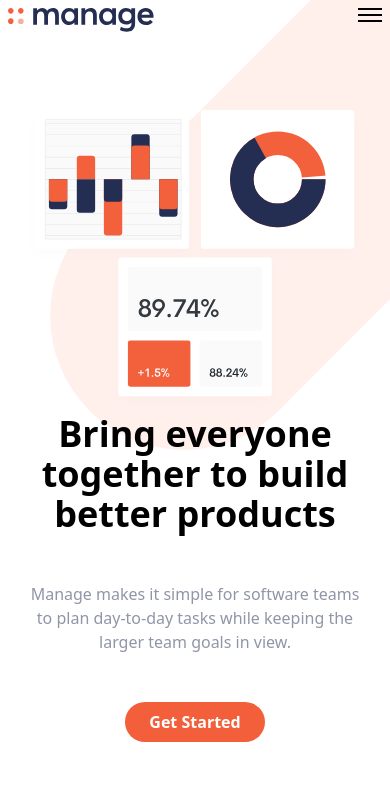
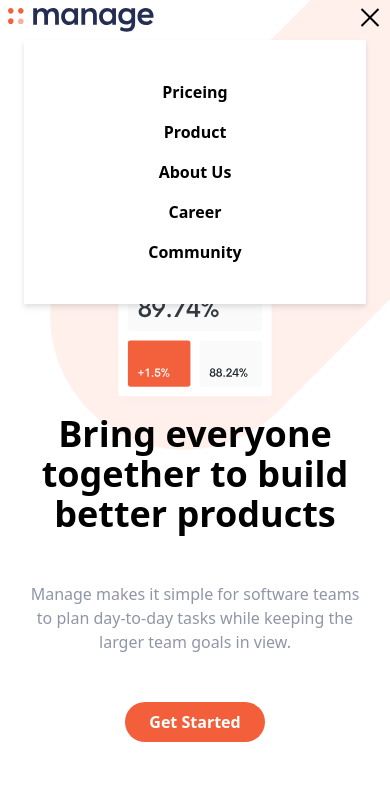
Before and after one commit to birukmade/Manage, a website: page src/index.html in a window 390 px wide. Both pictures are taken after a click on the button 370 px from the left and 20 px from the top of the page. Shown: the top 803 px of the page. Drawn offline with Linux system fonts and the light colour scheme.

Commit message:
added toggling moblile menu on small screens

```diff
--- a/js/main.js
+++ b/js/main.js
@@ -0,0 +1,7 @@
+const hamburgerbuttenElement = document.querySelector("#hamburger-icon");
+const mobileMenuElement = document.querySelector("#mobile-menu");
+
+hamburgerbuttenElement.addEventListener("click", function () {
+  hamburgerbuttenElement.classList.toggle("open");
+  mobileMenuElement.classList.toggle("hidden");
+});
--- a/src/index.html
+++ b/src/index.html
@@ -5,6 +5,7 @@
     <meta http-equiv="X-UA-Compatible" content="IE=edge" />
     <meta name="viewport" content="width=device-width, initial-scale=1.0" />
     <link rel="stylesheet" href="./css/main.css" />
+    <script src="../js/main.js" defer></script>
     <title>Manage Landing Page</title>
   </head>
   <body>
@@ -57,9 +58,9 @@
       </div>
       <nav
         id="mobile-menu"
-        class="absolute drop-shadow-md py-8 mt-10 hidden left-6 right-6"
+        class="absolute drop-shadow-md hidden left-6 right-6 w-auto"
       >
-        <ol class="flex flex-col items-center space-y-4 w-auto bg-white">
+        <ol class="flex flex-col items-center py-10 space-y-4 w-auto bg-white">
           <li><a href="" class="font-semibold">Priceing</a></li>
           <li><a href="" class="font-semibold">Product</a></li>
           <li><a href="" class="font-semibold">About Us</a></li>
```
Also changed, not shown: src/css/main.css.
